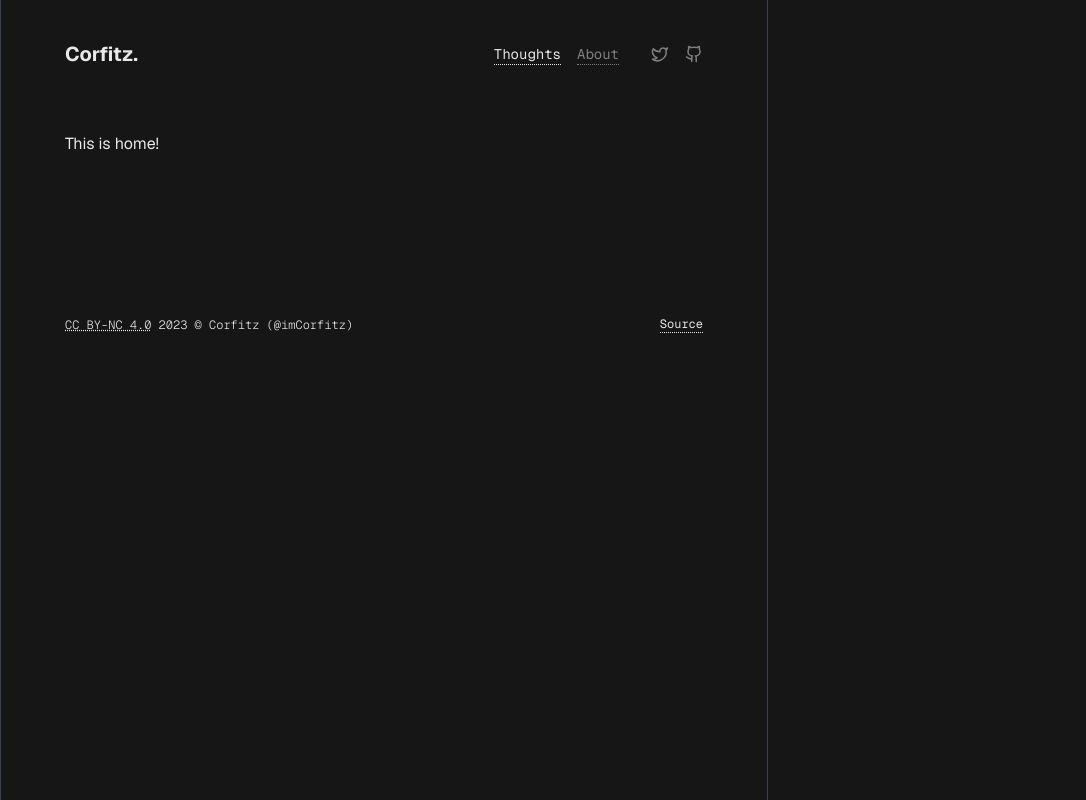
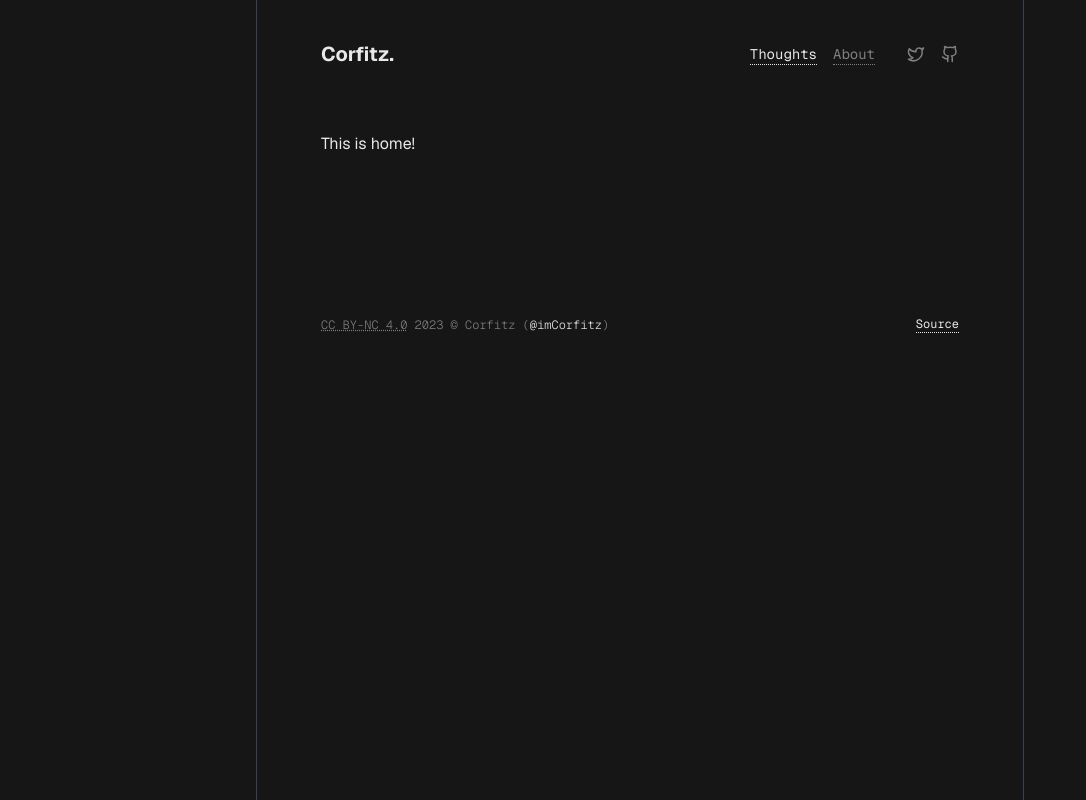
Before and after one commit to imCorfitz/imcorfitz.com, a Next.js app: page / in a window 1280 px wide. Shown: the whole page, without its empty margins (0-1086 px from the left). Built offline with nearby package versions, Linux system fonts and the light colour scheme.

Commit message:
Adding UI UPdates w icons

```diff
--- a/package.json
+++ b/package.json
@@ -11,6 +11,7 @@
   "dependencies": {
     "contentlayer": "^0.3.4",
     "geist": "^1.3.0",
+    "lucide-react": "^0.379.0",
     "next": "14.2.3",
     "next-contentlayer": "^0.3.4",
     "react": "^18",
--- a/tailwind.config.ts
+++ b/tailwind.config.ts
@@ -12,6 +12,14 @@ const config: Config = {
         sans: ["var(--font-geist-sans)"],
         mono: ["var(--font-geist-mono)"],
       },
+      container: {
+        center: true,
+        padding: "1rem",
+      },
+      colors: {
+        primary: "rgba(var(--foreground-rgb))",
+        secondary: "rgba(var(--background-rgb))",
+      },
     },
   },
   plugins: [require("@tailwindcss/typography")],
```
Also changed, not shown: 1 other file (tests, documents, lock files or other folders).
